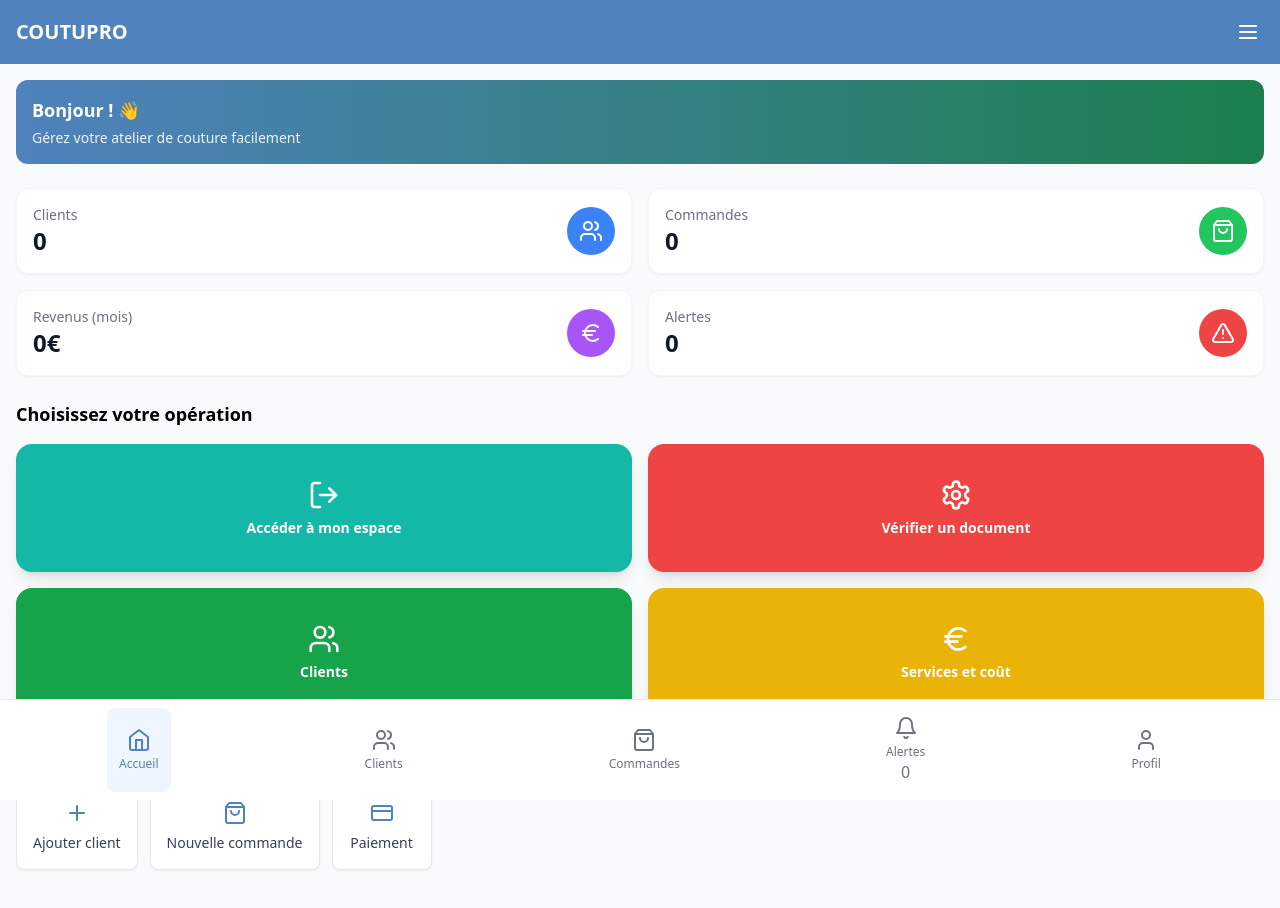
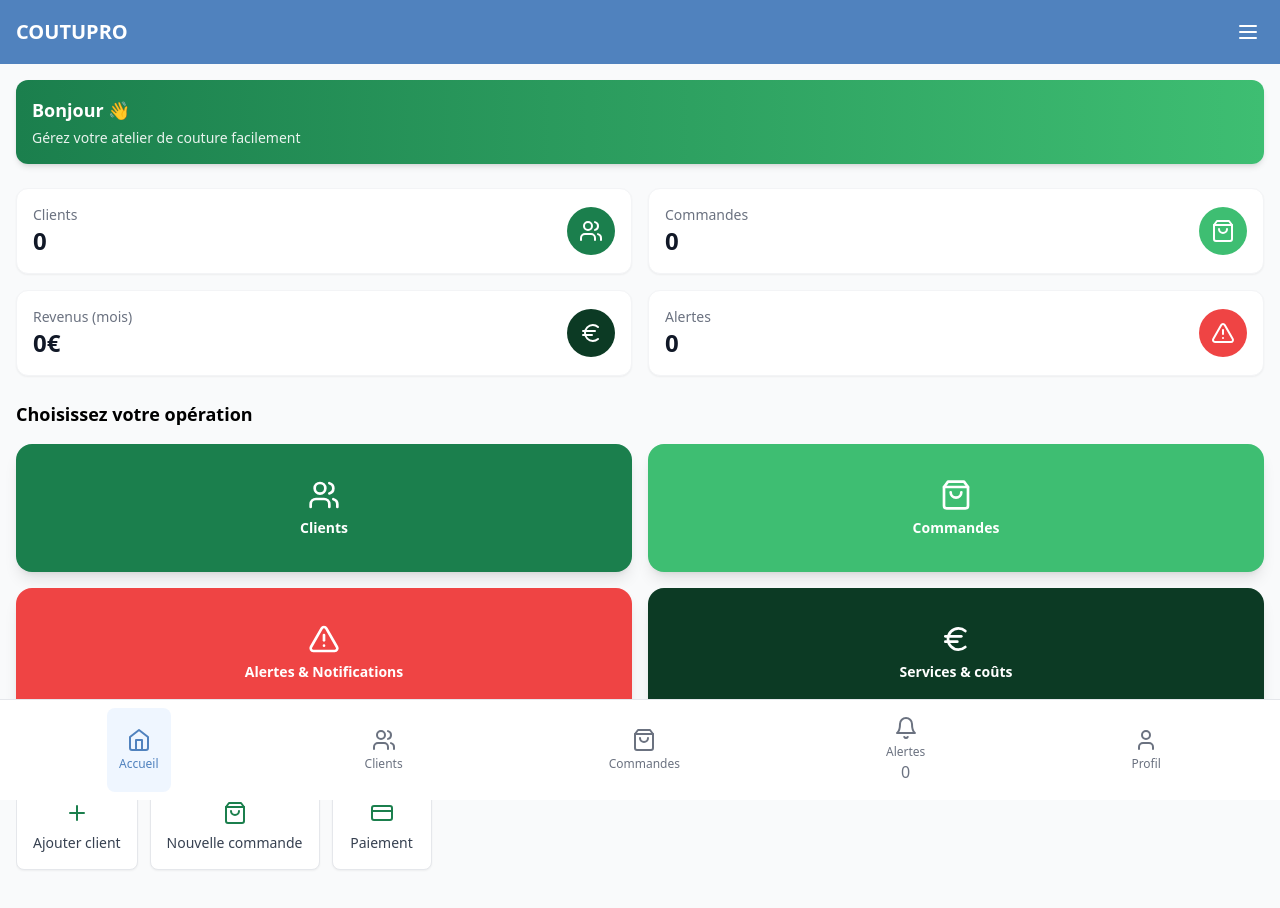
Before and after one commit to awechriscelle-lang/couturepro, a React (Vite) app: page /dashboard in a window 1280 px wide. Shown: the top 908 px of the page. Built offline with nearby package versions, Linux system fonts and the light colour scheme; sample sign-in values are in the browser's storage.

Commit message:
Updated DashboardPage.tsx

```diff
--- a/src/pages/DashboardPage.tsx
+++ b/src/pages/DashboardPage.tsx
@@ -1,6 +1,6 @@
 import React, { useEffect, useState } from 'react';
 import { useNavigate } from 'react-router-dom';
-import { Users, ShoppingBag, Euro, AlertTriangle, Plus, CreditCard, LogOut, Settings } from 'lucide-react';
+import { Users, ShoppingBag, Euro, AlertTriangle, Plus, CreditCard } from 'lucide-react';
 import { Header } from '../components/Header';
 import { BottomNavigation } from '../components/BottomNavigation';
 import { DashboardCard } from '../components/DashboardCard';
@@ -30,7 +30,7 @@ export const DashboardPage: React.FC = () => {
         c.statut === 'En cours' || c.statut === 'En attente'
       ).length;
 
-      // Calculate current month revenue
+      // Revenus du mois en cours
       const currentMonth = new Date().getMonth();
       const currentYear = new Date().getFullYear();
       const revenusMois = commandes
@@ -52,33 +52,35 @@ export const DashboardPage: React.FC = () => {
     }
   };
 
+  // ✅ 4 grosses cartes CTA (CDC)
   const dashboardCards = [
     {
-      title: "Accéder à mon espace",
-      icon: LogOut,
-      bgColor: "bg-teal-500",
+      title: "Clients",
+      icon: Users,
+      bgColor: "bg-[#1B7F4D]",
       onClick: () => navigate('/clients')
     },
     {
-      title: "Vérifier un document",
-      icon: Settings,
-      bgColor: "bg-red-500",
+      title: "Commandes",
+      icon: ShoppingBag,
+      bgColor: "bg-[#3EBE72]",
       onClick: () => navigate('/commandes')
     },
     {
-      title: "Clients",
-      icon: Users,
-      bgColor: "bg-green-600",
-      onClick: () => navigate('/clients')
+      title: "Alertes & Notifications",
+      icon: AlertTriangle,
+      bgColor: "bg-red-500",
+      onClick: () => navigate('/alertes')
     },
     {
-      title: "Services et coût",
+      title: "Services & coûts",
       icon: Euro,
-      bgColor: "bg-yellow-500",
-      onClick: () => navigate('/profil')
+      bgColor: "bg-[#0C3A24]",
+      onClick: () => navigate('/services')
     }
   ];
 
+  // ✅ Actions rapides (ajout client, commande, paiement)
   const quickActions = [
     {
       title: "Ajouter client",
@@ -102,31 +104,31 @@ export const DashboardPage: React.FC = () => {
       <Header title="COUTUPRO" showMenu />
 
       <div className="p-4 space-y-6">
-        {/* Welcome Message */}
-        <div className="bg-gradient-to-r from-[#5082BE] to-[#1B7F4D] text-white p-4 rounded-xl">
-          <h2 className="text-lg font-semibold mb-1">Bonjour ! 👋</h2>
+        {/* Message de bienvenue */}
+        <div className="bg-gradient-to-r from-[#1B7F4D] to-[#3EBE72] text-white p-4 rounded-xl shadow-md">
+          <h2 className="text-lg font-semibold mb-1">Bonjour 👋</h2>
           <p className="text-sm opacity-90">Gérez votre atelier de couture facilement</p>
         </div>
 
-        {/* Stats Cards */}
+        {/* Statistiques principales */}
         <div className="grid grid-cols-2 gap-4">
           <StatCard
             title="Clients"
             value={stats.totalClients}
             icon={Users}
-            color="bg-blue-500"
+            color="bg-[#1B7F4D]"
           />
           <StatCard
             title="Commandes"
             value={stats.commandesEnCours}
             icon={ShoppingBag}
-            color="bg-green-500"
+            color="bg-[#3EBE72]"
           />
           <StatCard
             title="Revenus (mois)"
             value={`${stats.revenusMois.toLocaleString()}€`}
             icon={Euro}
-            color="bg-purple-500"
+            color="bg-[#0C3A24]"
           />
           <StatCard
             title="Alertes"
@@ -136,7 +138,7 @@ export const DashboardPage: React.FC = () => {
           />
         </div>
 
-        {/* Main Actions - 4 CTA Cards */}
+        {/* 4 CTA */}
         <div>
           <h3 className="text-lg font-semibold mb-4">Choisissez votre opération</h3>
           <div className="grid grid-cols-2 gap-4">
@@ -152,7 +154,7 @@ export const DashboardPage: React.FC = () => {
           </div>
         </div>
 
-        {/* Quick Actions */}
+        {/* Actions rapides */}
         <div>
           <h3 className="text-lg font-semibold mb-4">Actions rapides</h3>
           <div className="flex space-x-3 overflow-x-auto pb-2">
@@ -162,7 +164,7 @@ export const DashboardPage: React.FC = () => {
                 onClick={action.onClick}
                 className="bg-white p-4 rounded-lg shadow-sm border border-gray-200 flex flex-col items-center space-y-2 min-w-[100px] hover:shadow-md transition-shadow"
               >
-                <action.icon className="w-6 h-6 text-[#5082BE]" />
+                <action.icon className="w-6 h-6 text-[#1B7F4D]" />
                 <span className="text-sm font-medium text-gray-700 text-center">{action.title}</span>
               </button>
             ))}
```
